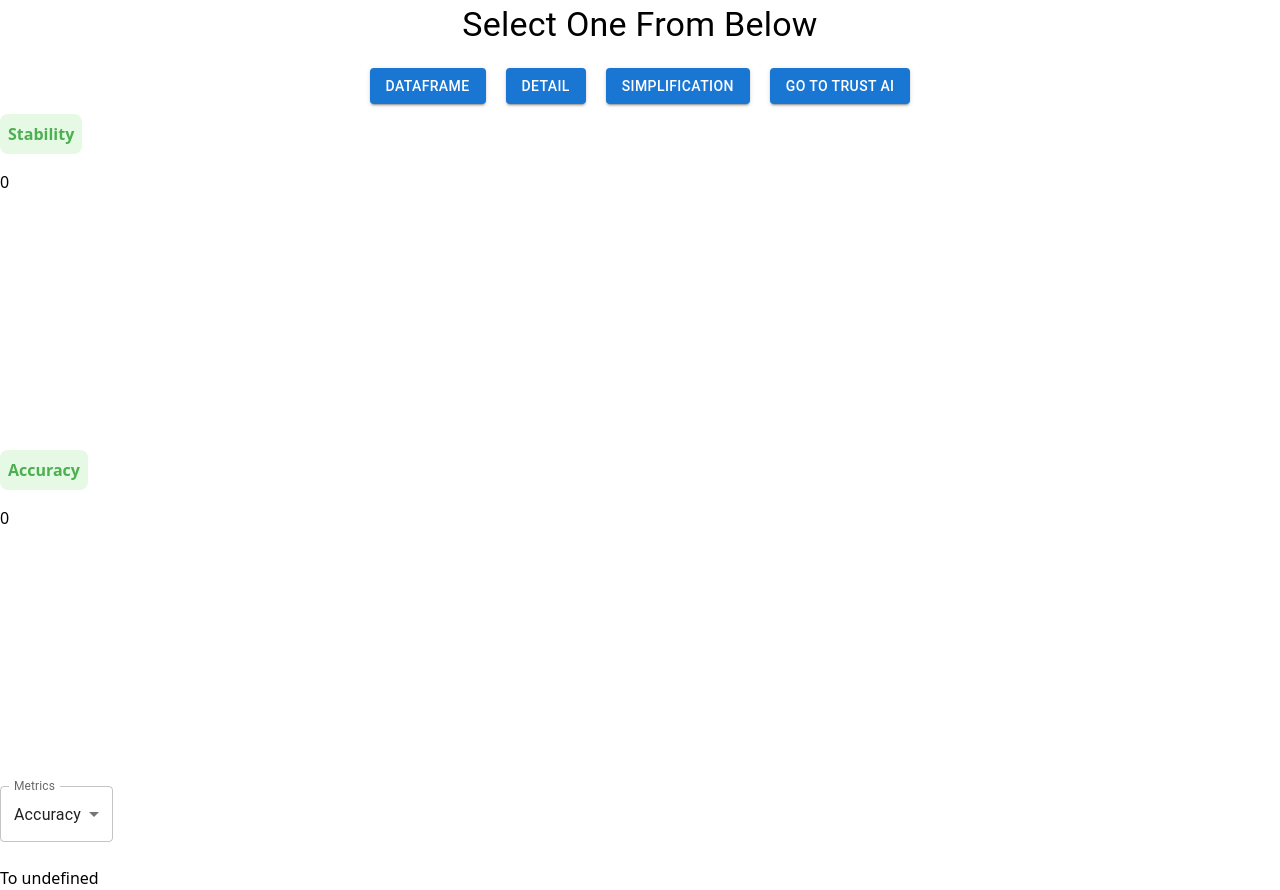
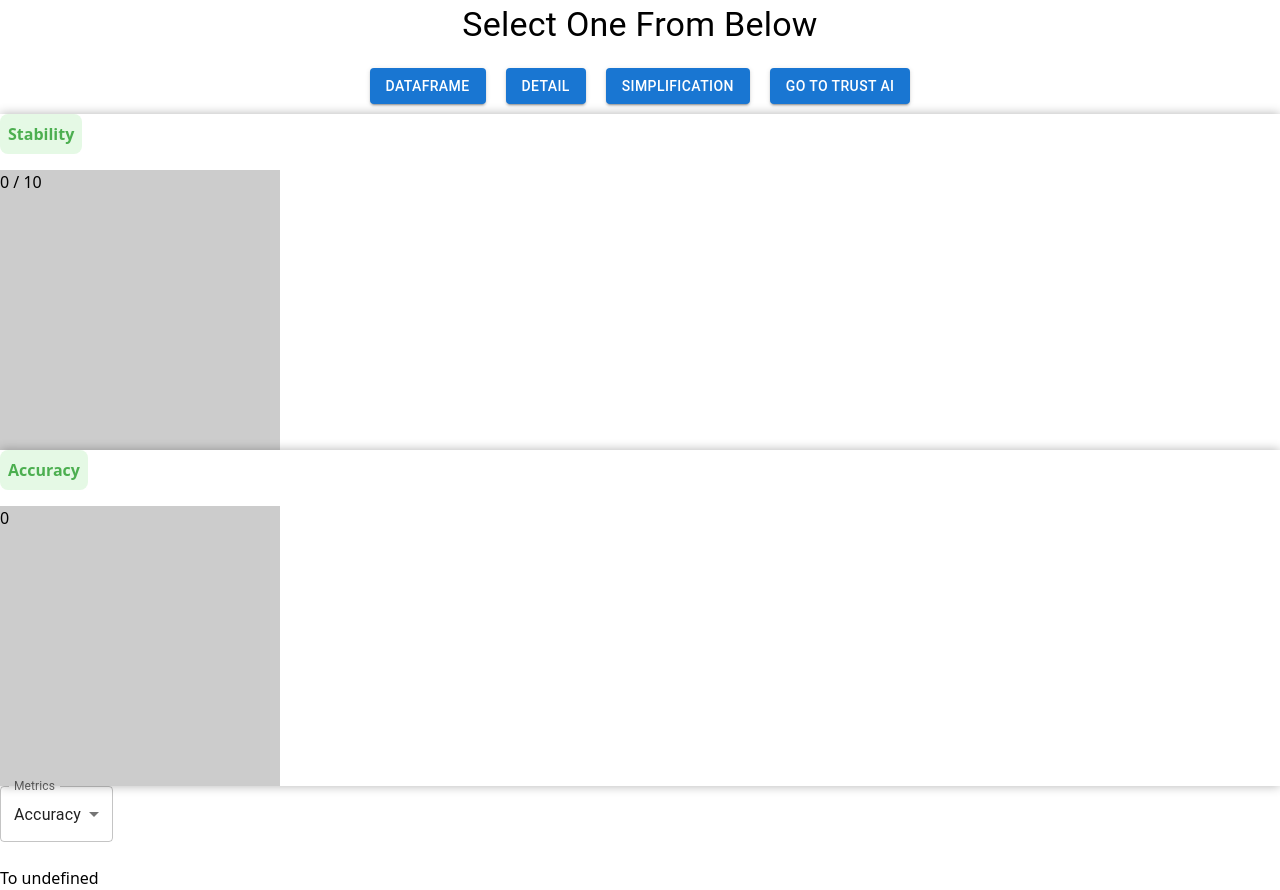
Before and after one commit to neo1202/TrustAi, a React (Vite) app in the folder frontend/: page /dataquality/DQResult/Simplification in a window 1280 px wide. Shown: the part 1108-1998 px from the top of the page. Built offline with nearby package versions, Linux system fonts and the light colour scheme.

Commit message:
wrapping blocks in some DQ pages

```diff
--- a/frontend/src/pages/DataQualityPages/Results/ImputedDetailPage.jsx
+++ b/frontend/src/pages/DataQualityPages/Results/ImputedDetailPage.jsx
@@ -4,6 +4,10 @@ import { useDQ } from "../../../hooks/useDQ";
 import { blueTitleStyle, greenTitleStyle } from "../../../config/colors";
 import Typography from "@mui/material/Typography";
 import API_URL from "../../../api";
+
+const blockClass = "text-black text-2xl font-bold flex flex-col items-center rounded-lg p-8 mx-4 my-4"
+const blockStyle = { backgroundColor: 'white', boxShadow: '0px 0px 10px rgba(0, 0, 0, 0.3)' }
+const dataTableStyle = { ...blockStyle, maxWidth: '95%' }
 
 const ImputedDetailPage = () => {
   const {
@@ -28,12 +32,12 @@ const ImputedDetailPage = () => {
     vifAfterColumnName,
   } = useDQ();
 
-  useEffect(() => {
-    getImputedDetails();
-  }, []);
+//   useEffect(() => {
+//     getImputedDetails();
+//   }, []);
 
   return (
-    <div className="flex flex-col items-center justify-center">
+    <div className="flex flex-col items-center justify-center"> {/*  style={{ maxWidth: '90%' }} */}
       <div className="my-8">
         <Typography variant="h4" gutterBottom style={greenTitleStyle}>
           {`Stability: ${jsDivergence} / 10`}
@@ -41,20 +45,20 @@ const ImputedDetailPage = () => {
       </div>
 
       {/* Figures */}
-      <div className="flex">
-        <div className="mr-4">
+      <div className="flex justify-between">
+        <div className={blockClass} style={blockStyle}>
           <Typography variant="h4" gutterBottom style={blueTitleStyle}>
             Correlation Matrix Before
           </Typography>
           <img src={`${API_URL}/getPlotImages/edash/${covHeatmapBefore}`} alt="" />
         </div>
-        <div className="mr-4">
+        <div className={blockClass} style={blockStyle}>
           <Typography variant="h4" gutterBottom style={blueTitleStyle}>
             Correlation Matrix After
           </Typography>
           <img src={`${API_URL}/getPlotImages/edash/${covHeatmapAfter}`} alt="" />
         </div>
-        <div>
+        <div className={blockClass} style={blockStyle}>
           <Typography variant="h4" gutterBottom style={blueTitleStyle}>
             Pair Plot
           </Typography>
@@ -62,22 +66,23 @@ const ImputedDetailPage = () => {
         </div>
       </div>
 
-      <div className="flex">
-        <div className="mr-4">
+      {/* short tables */}
+      <div className="flex justify-between">
+        <div className={blockClass} style={blockStyle}>
           <Typography variant="h4" gutterBottom style={blueTitleStyle}>
             Missing Rate
           </Typography>
           <DataTable data={missingRateTable} keys={missingRateColumnName} />
         </div>
 
-        <div className="mr-4">
+        <div className={blockClass} style={blockStyle}>
           <Typography variant="h4" gutterBottom style={blueTitleStyle}>
             VIF Before
           </Typography>
           <DataTable data={vifBeforeTable} keys={vifBeforeColumnName} />
         </div>
 
-        <div>
+        <div className={blockClass} style={blockStyle}>
           <Typography variant="h4" gutterBottom style={blueTitleStyle}>
             VIF After
           </Typography>
@@ -85,31 +90,35 @@ const ImputedDetailPage = () => {
         </div>
       </div>
 
-      <div className="my-4"></div>
-
+      {/* long tables */}
+      <div className={blockClass} style={dataTableStyle}>
         <Typography variant="h4" gutterBottom style={blueTitleStyle}>
             Entropy
         </Typography>
         <DataTable data={entropyTable} keys={entropyColumnName} />
-      <div className="my-4"></div>
+      </div>
 
+      <div className={blockClass} style={dataTableStyle}>
         <Typography variant="h4" gutterBottom style={blueTitleStyle}>
             JS-Divergence
         </Typography>
         <DataTable data={jsDivergenceTable} keys={jsDivergenceColumnName} />
-      <div className="my-4"></div>
+      </div>
 
+      <div className={blockClass} style={dataTableStyle}>
         <Typography variant="h4" gutterBottom style={blueTitleStyle}>
             Basic Info Before
         </Typography>
         <DataTable data={basicInfoBeforeTable} keys={basicInfoBeforeColumnName} />
-      <div className="my-4"></div>
+      </div>
 
+      <div className={blockClass} style={dataTableStyle}>
         <Typography variant="h4" gutterBottom style={blueTitleStyle}>
             Basic Info After
         </Typography>
         <DataTable data={basicInfoAfterTable} keys={basicInfoAfterColumnName} />
       </div>
+    </div>
   );
 };
 
--- a/frontend/src/pages/DataQualityPages/Results/SimplificationPage.jsx
+++ b/frontend/src/pages/DataQualityPages/Results/SimplificationPage.jsx
@@ -4,10 +4,13 @@ import { FormControl, InputLabel, MenuItem, Select } from "@mui/material";
 import { greenTitleStyle } from "../../../config/colors";
 import "@mui/material";
 
+const circleSize = 280;
+const circleMargin = 20;
+
+const blockClass = "text-black text-2xl font-bold flex flex-col items-center rounded-lg p-8 mr-4";
+const blockStyle = { backgroundColor: 'white', boxShadow: '0px 0px 10px rgba(0, 0, 0, 0.3)' };
+
 const SimplificationPage = () => {
-  const circleSize = 280;
-  const circleMargin = 20;
-
   const metrics = ["Accuracy", "Precision", "Recall", "F1"];
 
   const {
@@ -28,25 +31,31 @@ const SimplificationPage = () => {
 
 //   useEffect(() => {
 //     getMetricValues();
-//   }, [])
+//   }, []);
 
   const [selectedOption, setSelectedOption] = useState(metrics[0]);
+
+  const calculatePieAngle = (type) => {
+    const angle = type === 'stability' ? (jsDivergence / 10) * 360 : metricValues[selectedOption] * 360;
+    return `${angle}deg, #ccc ${angle}deg 360deg`;
+  };
 
   return (
     <div className="flex flex-col items-center justify-center mt-16">
       <div className="flex items-center">
         {/* Left Circle */}
-        <div className="text-black text-2xl font-bold mr-4 flex flex-col items-center">
+        <div className={blockClass} style={blockStyle}>
           <div style={greenTitleStyle}>Stability</div>
           <div
             style={{
               width: `${circleSize}px`,
               height: `${circleSize}px`,
+              background: `conic-gradient(#2196f3 0deg ${calculatePieAngle('stability')})`,
             }}
-            className="bg-blue-500 rounded-full flex items-center justify-center"
+            className="rounded-full flex items-center justify-center"
           >
             <span className="text-white text-2xl font-bold">
-              {jsDivergence}
+              {`${jsDivergence} / 10`}
             </span>
           </div>
         </div>
@@ -55,14 +64,15 @@ const SimplificationPage = () => {
         <div style={{ margin: `0 ${circleMargin}px` }} />
 
         {/* Right Circle */}
-        <div className="text-black text-2xl font-bold flex flex-col items-center mr-12">
+        <div className={blockClass} style={blockStyle}>
           <div style={greenTitleStyle}>Accuracy</div>
           <div
             style={{
               width: `${circleSize}px`,
               height: `${circleSize}px`,
+              background: `conic-gradient(#2196f3 0deg ${calculatePieAngle('accuracy')})`,
             }}
-            className="bg-blue-500 rounded-full flex items-center justify-center"
+            className="rounded-full flex items-center justify-center"
           >
             <span className="text-white text-2xl font-bold">
               {metricValues[selectedOption]}
```
Also changed, not shown: 1 other file (tests, documents, lock files or other folders). Lines whose indentation alone changed are shown as unchanged.
